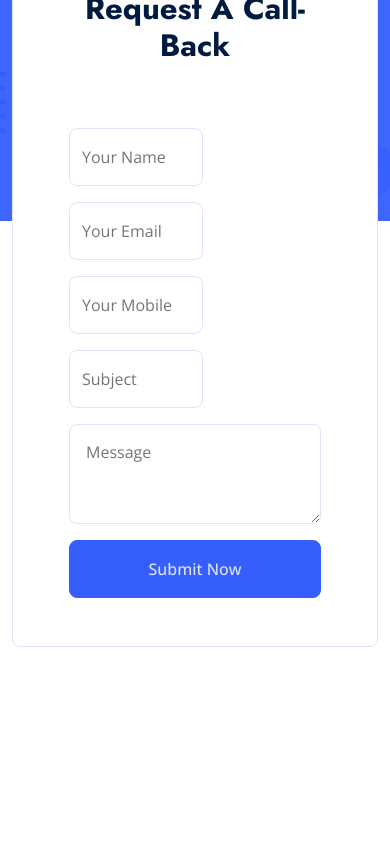
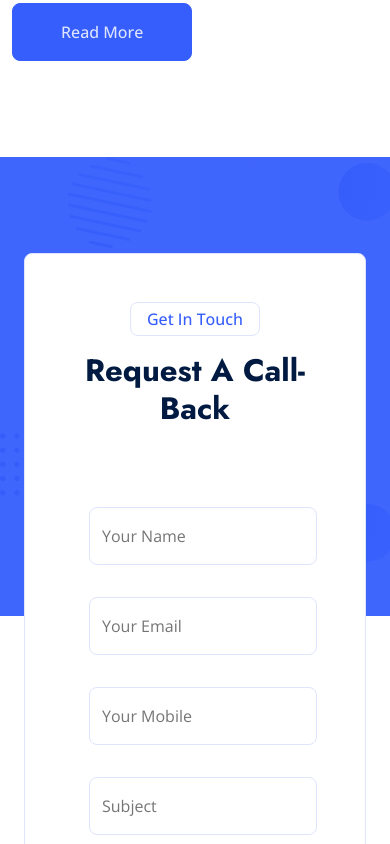
Before and after one commit to idembele70/finanza, a React (Create React App) app: page / in a window 390 px wide. Shown: the part 5680-6524 px from the top of the page. Before the commit the page ends 6375 px from the top, so only its background shows below. Built offline with nearby package versions, Linux system fonts and the light colour scheme.

Commit message:
[CallBack] reponsive finished, [Services] fixed the right height on small screen

```diff
--- a/src/components/CallBack.tsx
+++ b/src/components/CallBack.tsx
@@ -2,6 +2,7 @@ import styled from "styled-components";
 import { ParagraphWithLightBorder } from "./About";
 import { Button, WrapperContainer, imgbaseUrl } from "./Carousel";
 import { TitleWithBigMargin } from "./Services";
+import { lgDown, mdDown, smDown, xlDown, xsDown } from "../utils/responsive";
 const Container = styled.div`
   width: 100%;
   margin: 48px 0;
@@ -24,46 +25,72 @@ const Container = styled.div`
 `;
 const StyledWrapperContainer = styled(WrapperContainer)`
   padding-top: 48px;
+  display: flex;
 `;
 const Wrapper = styled.div`
   background: ${({ theme }) => theme.palette.common.white};
   border-radius: ${({ theme }) => theme.borderRadius};
-  max-width: 745px;
+  width: 58%;
   padding: 48px;
-  margin: 0 auto;
+  margin: 0 12px;
   display: flex;
   flex-direction: column;
   align-items: center;
   border: 1px solid ${({ theme }) => theme.palette.primary.light};
+  ${mdDown({
+    width: "100%",
+  })}
 `;
 const Bottom = styled.form`
   display: flex;
   flex-wrap: wrap;
   width: 100%;
 `;
+const InputContainer = styled.div`
+  margin-top: 16px;
+  padding: 0 8px;
+  width: 50%;
+  ${xsDown({
+    width: "100%",
+  })}
+`;
 const Input = styled.input`
   color: ${({ theme }) => theme.palette.common.black};
+  margin: 16px 8px 0;
   font-size: 1rem;
   font-family: "Open Sans", sans-serif;
-  margin: 16px 8px 0;
   padding: 16px 12px;
   border: 1px solid ${({ theme }) => theme.palette.primary.light};
-  max-width: 50%;
-  flex: 1;
   border-radius: ${({ theme }) => theme.borderRadius};
   line-height: 1.5;
   font-weight: 400;
+  width: 100%;
+  outline: 0;
+  transition: all 150ms ease-in-out;
+  &:focus {
+    border-color: #9aaffe;
+    box-shadow: 0 0 0 4px rgba(53, 94, 252, 0.25);
+  }
 `;
+
 const TextArea = styled.textarea`
   color: ${({ theme }) => theme.palette.common.black};
   font-size: 1rem;
   font-family: "Open Sans", sans-serif;
+  font-weight: 400;
+  line-height: 1.5;
   width: 100%;
   border: 1px solid ${({ theme }) => theme.palette.primary.light};
   border-radius: ${({ theme }) => theme.borderRadius};
   padding: 16px;
   margin: 16px 8px 0;
   height: 100px;
+  outline: 0;
+  transition: all 150ms ease-in-out;
+  &:focus {
+    border-color: #9aaffe;
+    box-shadow: 0 0 0 4px rgba(53, 94, 252, 0.25);
+  }
 `;
 const FormButton = styled(Button)`
   width: 100%;
@@ -78,10 +105,18 @@ const CallBack = () => {
           <ParagraphWithLightBorder>Get In Touch</ParagraphWithLightBorder>
           <TitleWithBigMargin>Request A Call-Back</TitleWithBigMargin>
           <Bottom>
-            <Input placeholder="Your Name" />
-            <Input placeholder="Your Email" />
-            <Input placeholder="Your Mobile" />
-            <Input placeholder="Subject" />
+            <InputContainer>
+              <Input placeholder="Your Name" />
+            </InputContainer>
+            <InputContainer>
+              <Input placeholder="Your Email" />
+            </InputContainer>
+            <InputContainer>
+              <Input placeholder="Your Mobile" />
+            </InputContainer>
+            <InputContainer>
+              <Input placeholder="Subject" />
+            </InputContainer>
             <TextArea placeholder="Message" />
             <FormButton to="/">Submit Now</FormButton>
           </Bottom>
--- a/src/components/Services.tsx
+++ b/src/components/Services.tsx
@@ -75,7 +75,6 @@ const Right = styled.div<RightProps>`
   display: ${({ isVisible }) => (isVisible ? "flex" : "none")};
   opacity: ${({ isVisible }) => (isVisible ? 1 : 0)};
   animation: ${fadeout} 300ms linear;
-  max-height: 397px;
   ${mdDown({
     paddingLeft: 0,
     marginTop: 24,
```
